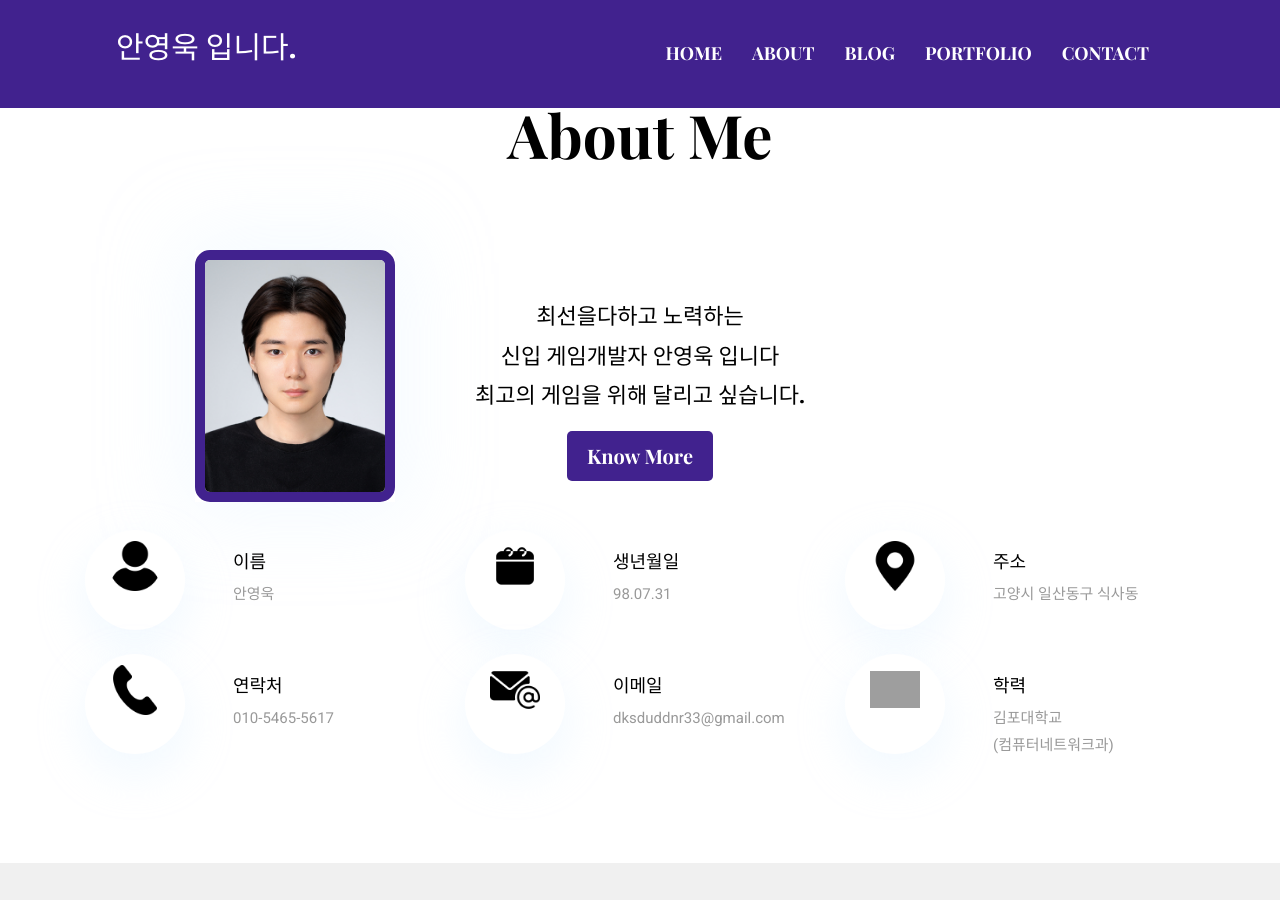
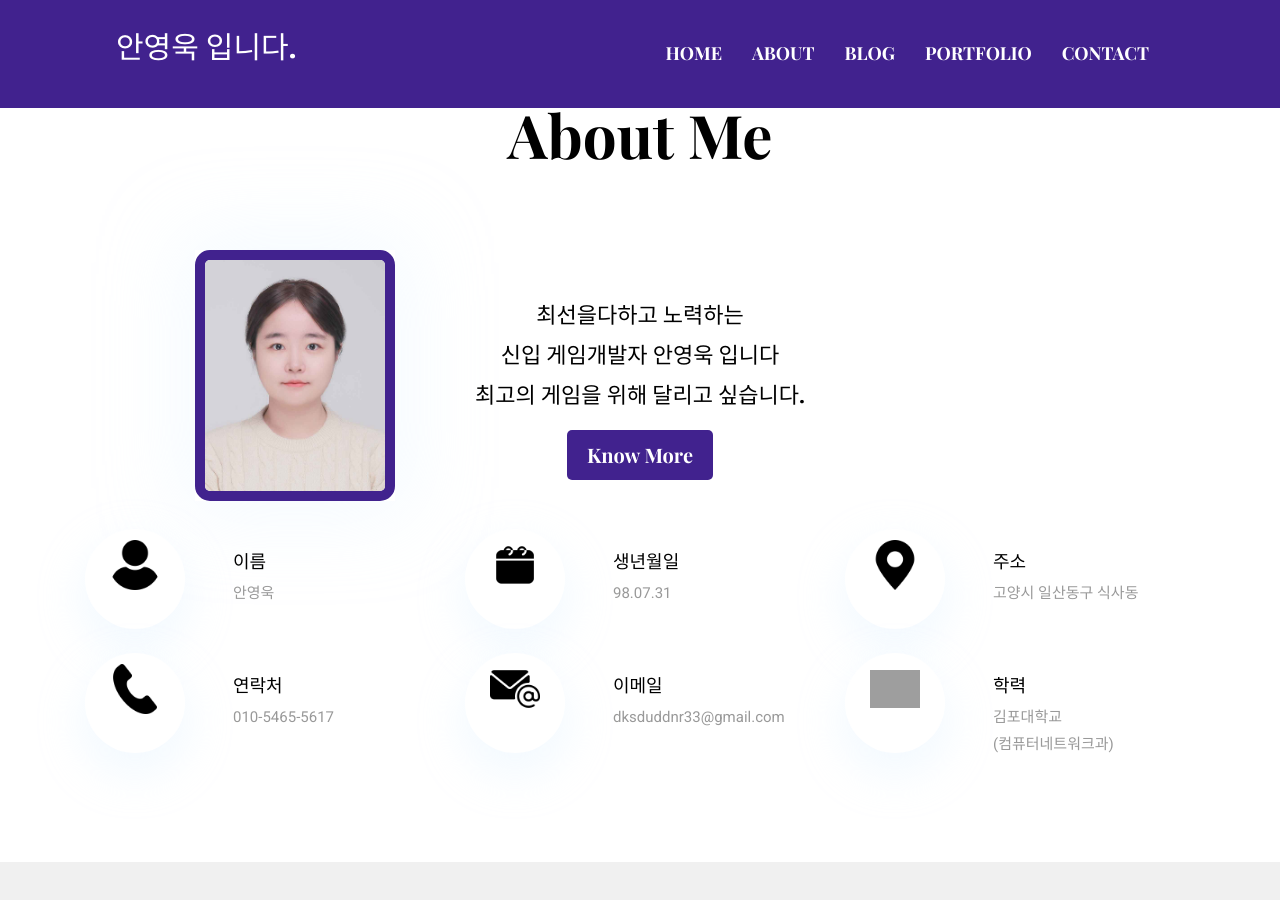
Before and after one commit to JuyeongHwang/JuyeongHwang.github.io, a Jekyll site: the page built from index.html, in a window 1280 px wide and 900 px high, scrolled down 619 px. Built offline with Jekyll 4.4.1, drawn with Linux system fonts in a browser that asks for light colours; some web fonts are replaced; grey boxes are pictures that could not be loaded.

Commit message:
change imgae

```diff
--- a/_config.yml
+++ b/_config.yml
@@ -1,5 +1,5 @@
 baseurl: "" # the subpath of your site, e.g. /blog
-url: "https://zombow.github.io" # the base hostname & protocol for your site, e.g. http://example.com
+url: "https://juyeonghwang.github.io/" # the base hostname & protocol for your site, e.g. http://example.com
 # Build settings
 markdown: kramdown
 permalink: pretty
--- a/_includes/about-section.html
+++ b/_includes/about-section.html
@@ -8,7 +8,7 @@
             <div class="col-lg-10 mx-auto text-center">
                 <div class="col-md-3 text-center mx-left">
                     <div class="shadow-down mb-4">
-                        <img src="assets/images/about/An.jpg" alt="{{ page.author }}"
+                        <img src="assets/images/about/Hwang.jpg" alt="{{ page.author }}"
                              class="img-fluid w-100 rounded-lg border-thick" style="border-color :#41228E;">
                     </div>
                 </div>
```
Also changed, not shown: assets/images/about/Hwang.jpg (added).
